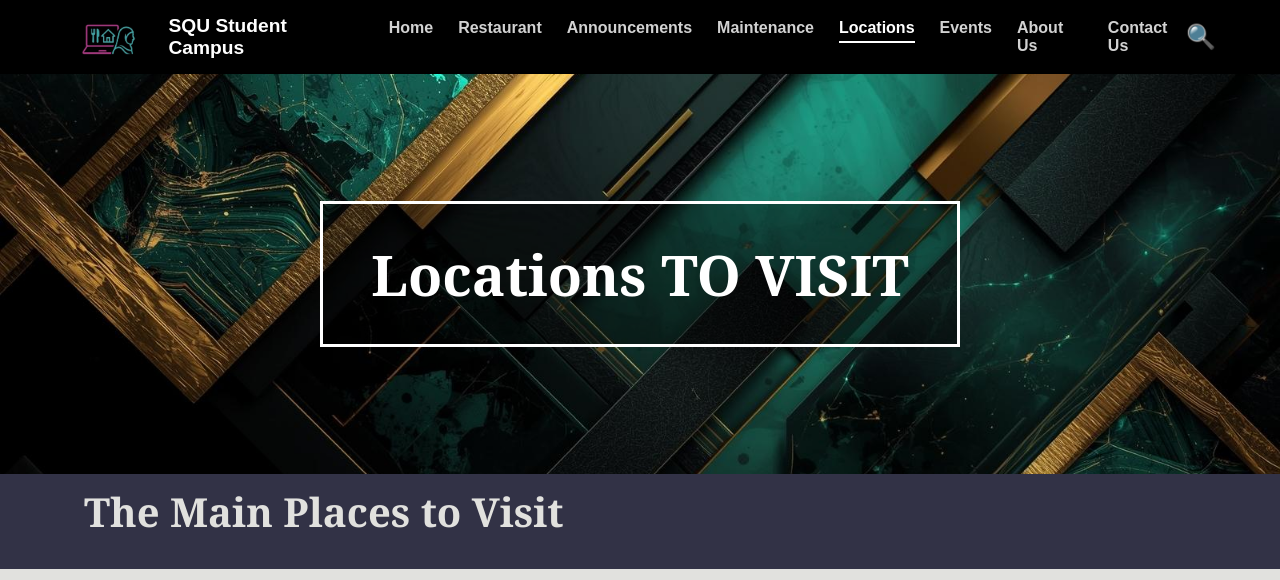
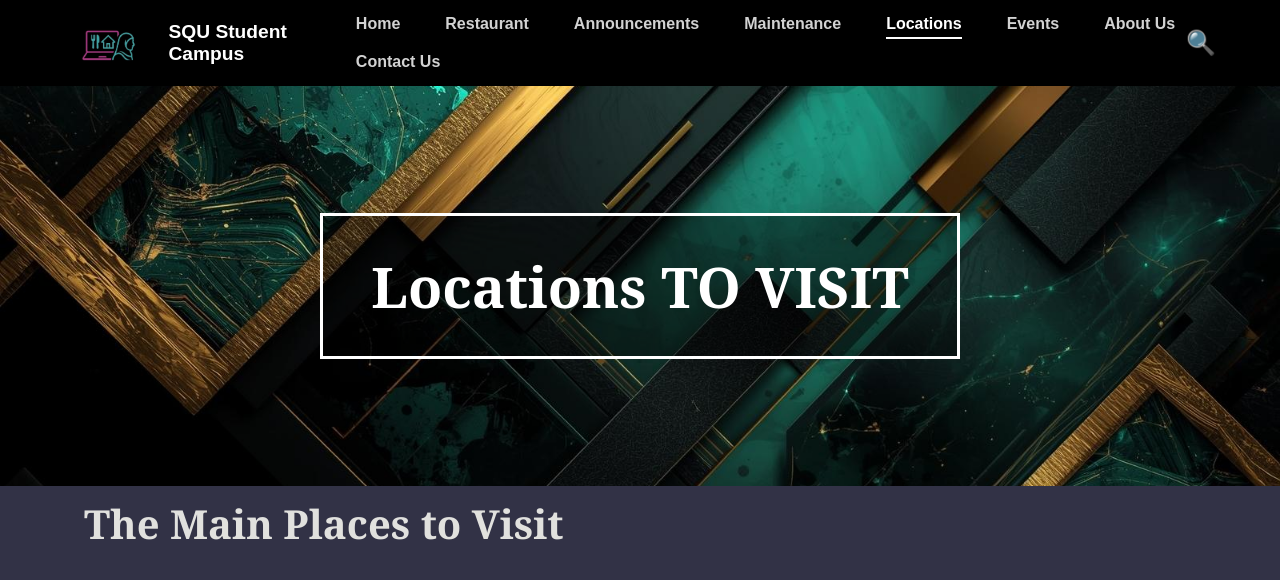
Before and after one commit to Toqa-22/Web-project, a PHP site: page /Locations.html in a window 1280 px wide. Shown: the top 580 px of the page. Run offline with PHP 8.4, Linux system fonts and the light colour scheme.

Commit message:
change navigation align to allowes them goes to the next line

```diff
--- a/Web_project/Style.css
+++ b/Web_project/Style.css
@@ -135,6 +135,8 @@ nav ul {
     margin: 0;
     padding: 0;
     text-align: left;
+    flex-wrap: wrap;
+    gap: 20px;
 }
 
 nav li {
```
